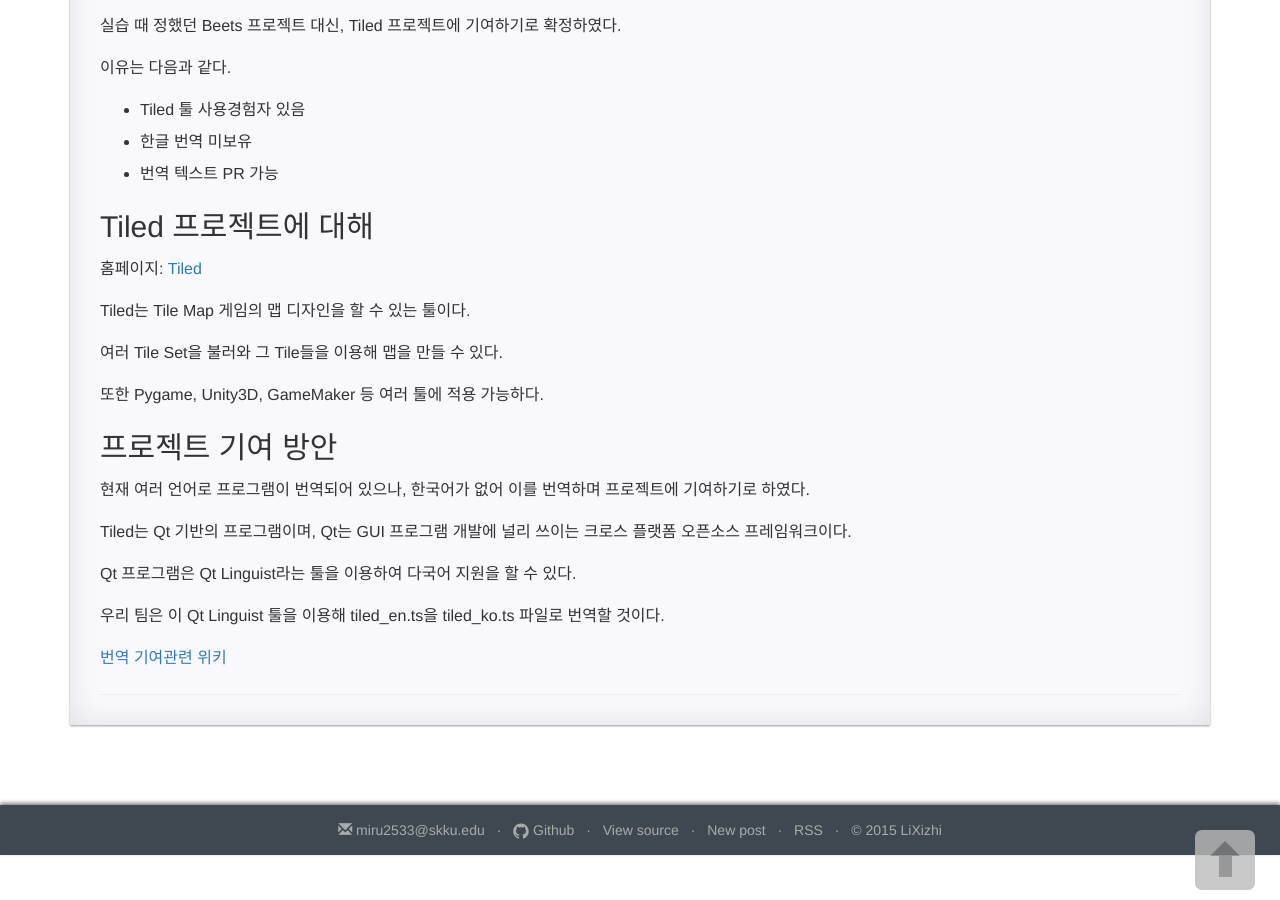
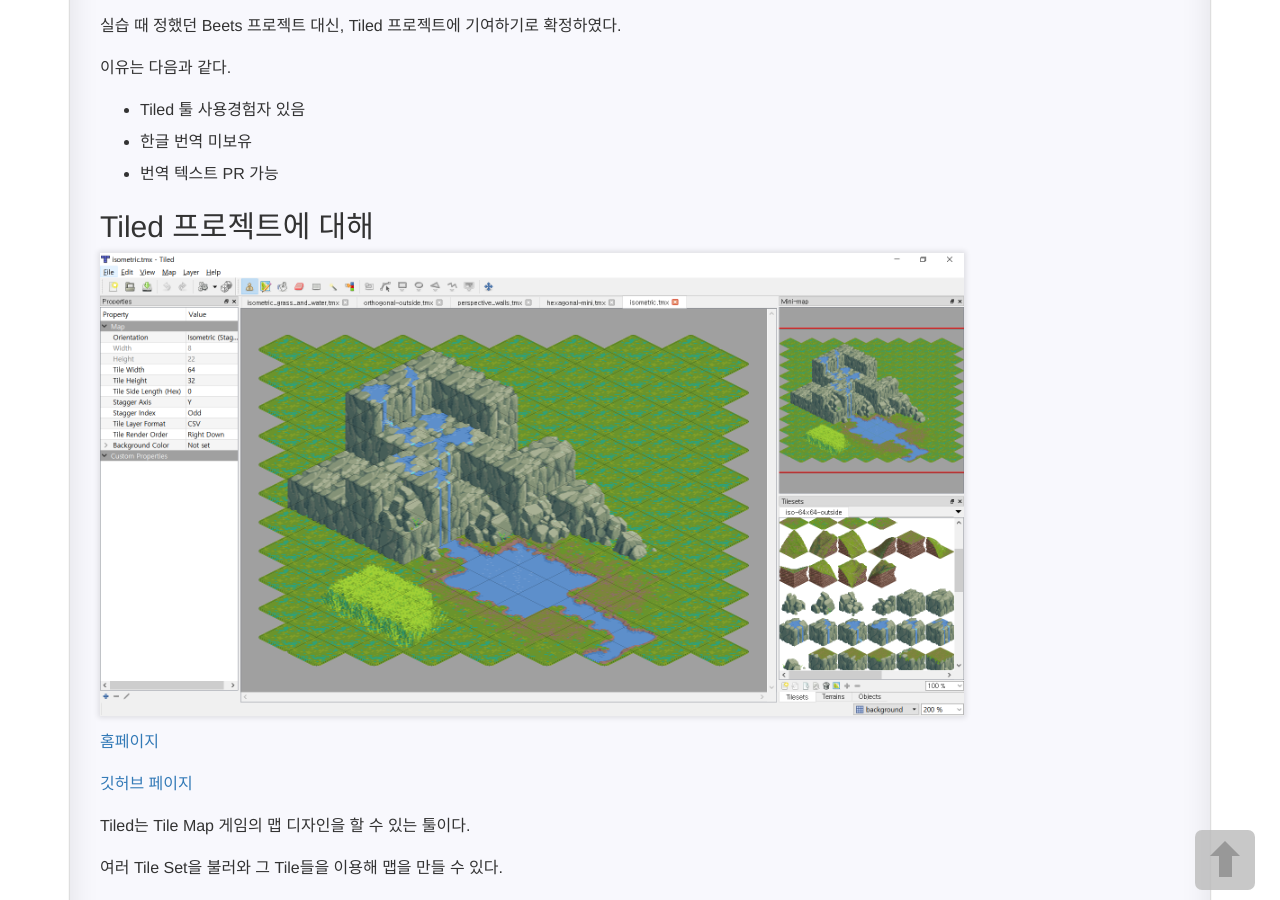
Before and after one commit to 17-1-SKKU-OSS/126B, a Jekyll site: the page built from _posts/Contribution/2017-05-17-contribution-tiled.md, in a window 1280 px wide and 900 px high, scrolled down 310 px. Built offline with Jekyll 4.4.1, drawn with Linux system fonts in a browser that asks for light colours; comment, search, counter and statistics services are not loaded.

Commit message:
img and favicon

```diff
--- a/_posts/Contribution/2017-05-17-contribution-tiled.md
+++ b/_posts/Contribution/2017-05-17-contribution-tiled.md
@@ -20,7 +20,11 @@ categories: Contribution
 
 ## Tiled 프로젝트에 대해
 
-홈페이지: [Tiled](http://www.mapeditor.org/)
+![Tiled](https://17-1-skku-oss.github.io/126B/images/tiled.png)
+
+[홈페이지](http://www.mapeditor.org/)
+
+[깃허브 페이지](https://github.com/bjorn/tiled)
 
 Tiled는 Tile Map 게임의 맵 디자인을 할 수 있는 툴이다.
 
```
Also changed, not shown: favicon.ico (added), favicon.png (added), images/tiled.png (added).
